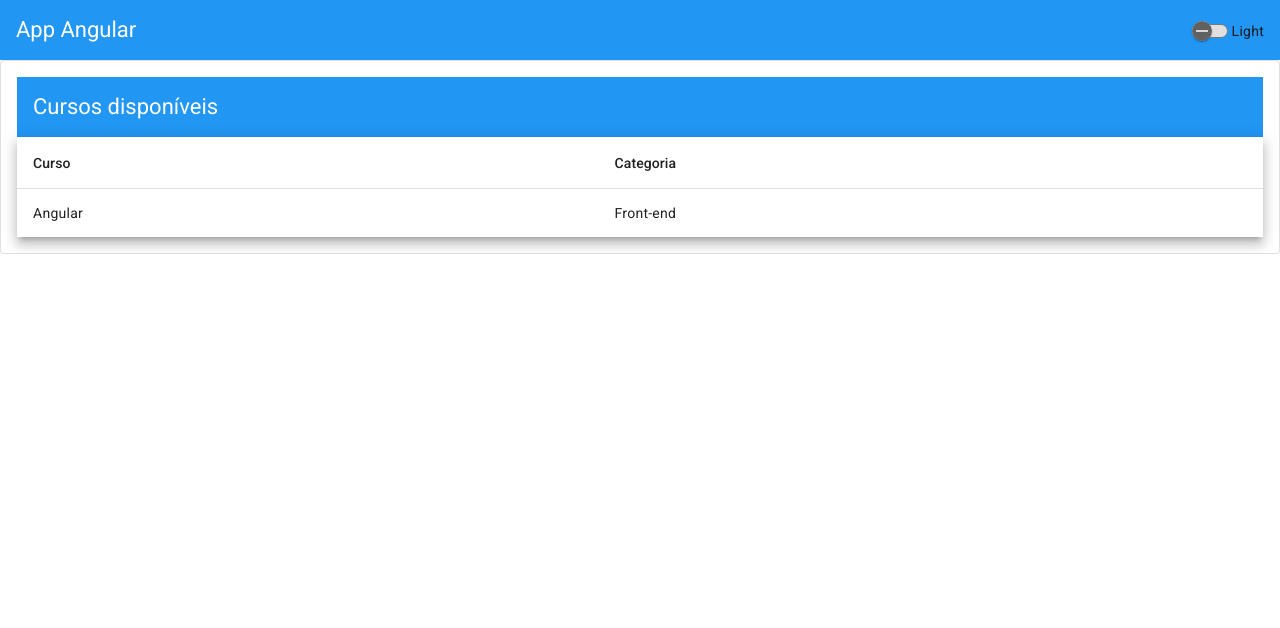
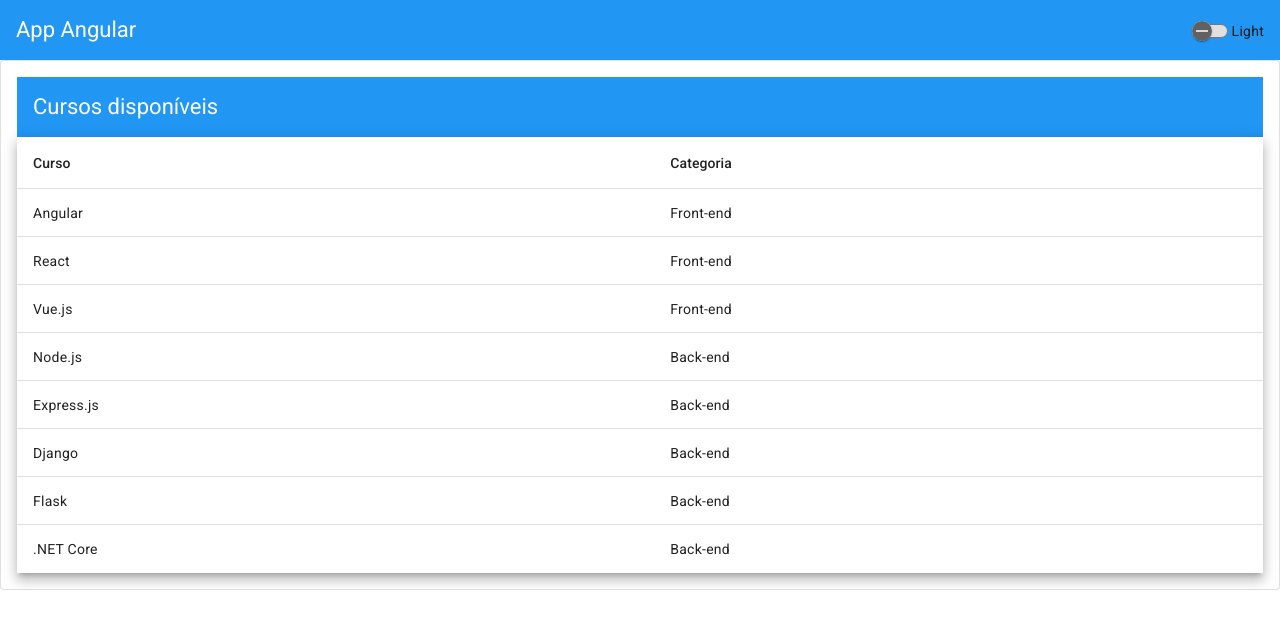
Before and after one commit to gabrielcarvalhogc/crud-angular, an Angular app: page /courses in a window 1280 px wide. Shown: the top 628 px of the page. Built offline with nearby package versions, Linux system fonts and the light colour scheme.

Commit message:
feat: update CoursesService to use getList method and enhance tests for CoursesComponent

```diff
--- a/public/courses.json
+++ b/public/courses.json
@@ -1,3 +1,10 @@
 [
-  { "_id": "1", "name": "Angular", "category": "Front-end" }
+  { "_id": 1, "name": "Angular", "category": "Front-end" },
+  { "_id": 2, "name": "React", "category": "Front-end" },
+  { "_id": 3, "name": "Vue.js", "category": "Front-end" },
+  { "_id": 4, "name": "Node.js", "category": "Back-end" },
+  { "_id": 5, "name": "Express.js", "category": "Back-end" },
+  { "_id": 6, "name": "Django", "category": "Back-end" },
+  { "_id": 7, "name": "Flask", "category": "Back-end" },
+  { "_id": 8, "name": ".NET Core", "category": "Back-end" }
 ]
--- a/src/app/components/courses/courses.component.ts
+++ b/src/app/components/courses/courses.component.ts
@@ -15,7 +15,7 @@
 })
 export class CoursesComponent {
   constructor(private coursesService: CoursesService) {
-    this.courses = this.coursesService.list();
+    this.courses = this.coursesService.getList();
   }
 
   courses: Observable<Course[]>;
--- a/src/app/services/courses.service.ts
+++ b/src/app/services/courses.service.ts
@@ -13,7 +13,7 @@
   constructor(private http: HttpClient) {
 
   }
-  list() {
+  getList() {
     return this.http.get<Course[]>(this.API)
       .pipe(
         first(),
```
Also changed, not shown: 2 other files (tests, documents, lock files or other folders).
